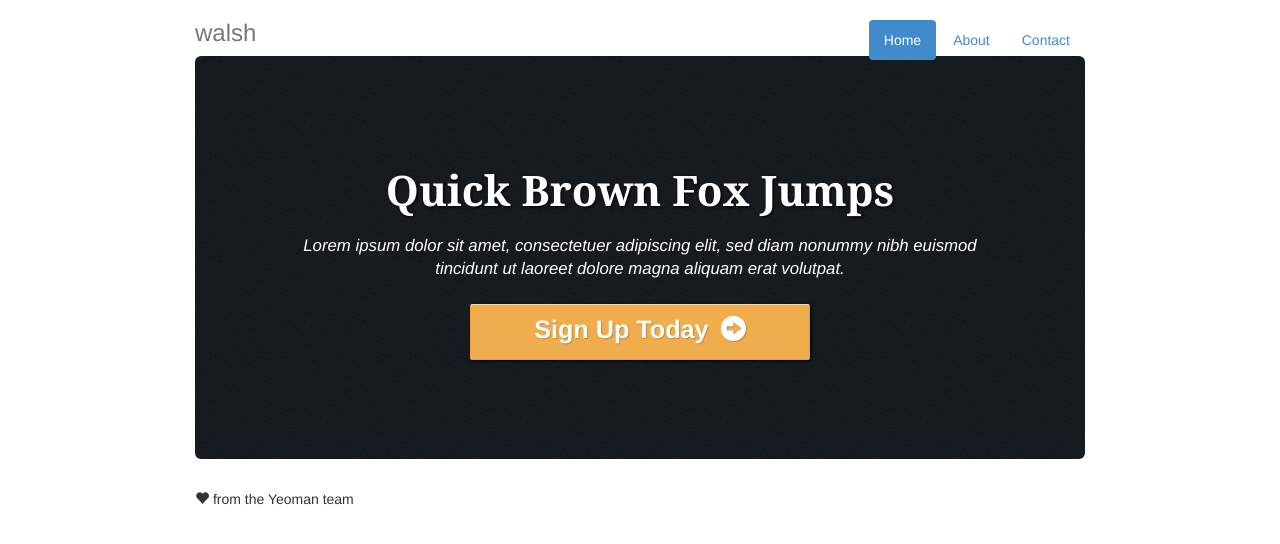
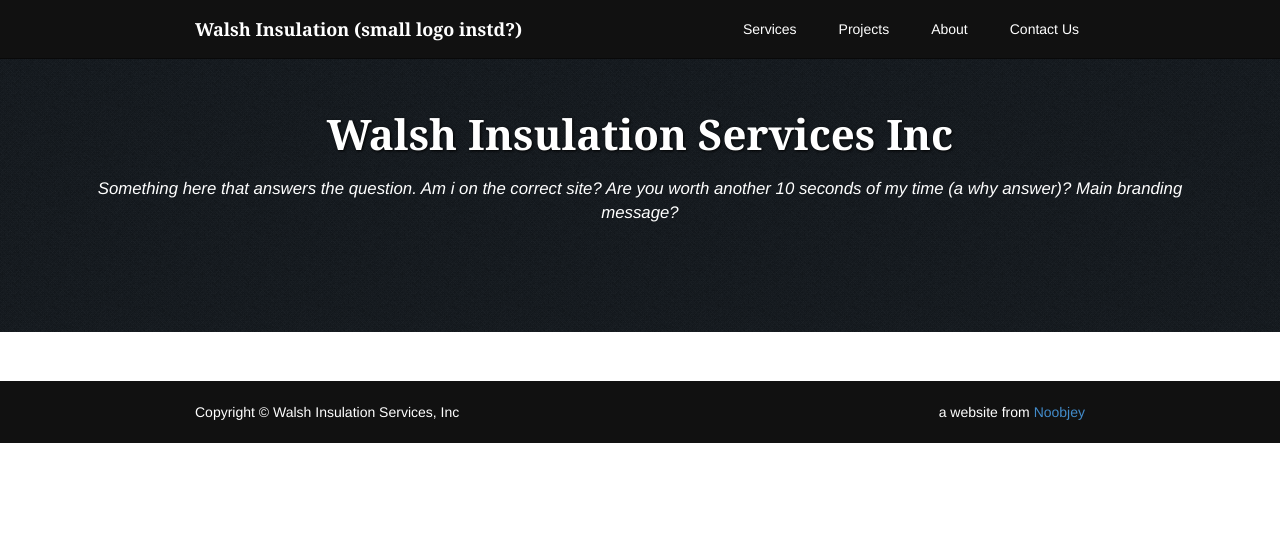
Before and after one commit to noobjey/walsh, a website: page app/index.html at #/home in a window 1280 px wide. Drawn offline with nearby package versions, Linux system fonts and the light colour scheme; files that its build step writes are made by us from their sources; files whose address does not match are found by name.

Commit message:
added more specific header, footer

```diff
--- a/app/index.html
+++ b/app/index.html
@@ -20,7 +20,7 @@
     <![endif]-->
 
     <!-- Add your site or application content here -->
-    <div class="container">
+<!--     <div class="container">
       <div class="header">
         <ul class="nav nav-pills pull-right">
           <li class="active"><a ng-href="#">Home</a></li>
@@ -28,15 +28,49 @@
           <li><a ng-href="#">Contact</a></li>
         </ul>
         <h3 class="text-muted">walsh</h3>
-      </div>
+      </div> -->
+
+    <nav class="navbar navbar-default navbar-inverse navbar-fixed-top" role="navigation">
+      <div class="container">
+        <div class="navbar-header">
+          <button type="button" class="navbar-toggle" data-toggle="collapse" data-target=".navbar-ex1-collapse">
+            <span class="icon-bar"></span>
+            <span class="icon-bar"></span>
+            <span class="icon-bar"></span>
+          </button>
+          <a class="navbar-brand nav-link" href="#top">Walsh Insulation (small logo instd?)</a>
+        </div> <!-- /.navbar-header -->
+
+        <div class="collapse navbar-collapse navbar-ex1-collapse">
+          <ul class="nav navbar-nav navbar-right">
+            <li><a href="#services" class="nav-link">Services</a></li>
+            <li><a href="#projects" class="nav-link">Projects</a></li>
+            <li><a href="#about" class="nav-link">About</a></li>
+            <li><a href="#contact">Contact Us</a></li>
+          </ul>
+        </div> <!-- /.navbar-collapse -->
+      </div> <!-- /.container -->
+    </nav> <!-- /.navbar -->
+
 
       <div ng-view=""></div>
 
-      <div class="footer">
+    <footer>
+      <div class="container clearfix">
+        <p class="pull-left">
+          Copyright &copy; Walsh Insulation Services, Inc
+        </p>
+        <p class="pull-right">
+          a website from <a href="http://github.com/noobjey/walsh">Noobjey</a>
+        </p>
+      </div> <!-- /.container -->
+    </footer>
+
+<!--       <div class="footer">
         <p><span class="glyphicon glyphicon-heart"></span> from the Yeoman team</p>
       </div>
     </div>
-
+ -->
 
     <!-- Google Analytics: change UA-XXXXX-X to be your site's ID -->
      <script>
--- a/app/views/home.html
+++ b/app/views/home.html
@@ -1,7 +1,6 @@
     <div id="top" class="jumbotron">
       <div class="container">
-        <h1>Quick Brown Fox Jumps</h1>
-        <h2>Lorem ipsum dolor sit amet, consectetuer adipiscing elit, sed diam nonummy nibh euismod tincidunt ut laoreet dolore magna aliquam erat volutpat.</h2>
-        <p><a class="btn btn-warning btn-lg">Sign Up Today <span class="glyphicon glyphicon-circle-arrow-right"></span></a></p>
+        <h1>Walsh Insulation Services Inc</h1>
+        <h2>Something here that answers the question. Am i on the correct site? Are you worth another 10 seconds of my time (a why answer)? Main branding message?</h2>
       </div> <!-- /.container -->
     </div> <!-- /.jumbotron -->
```
